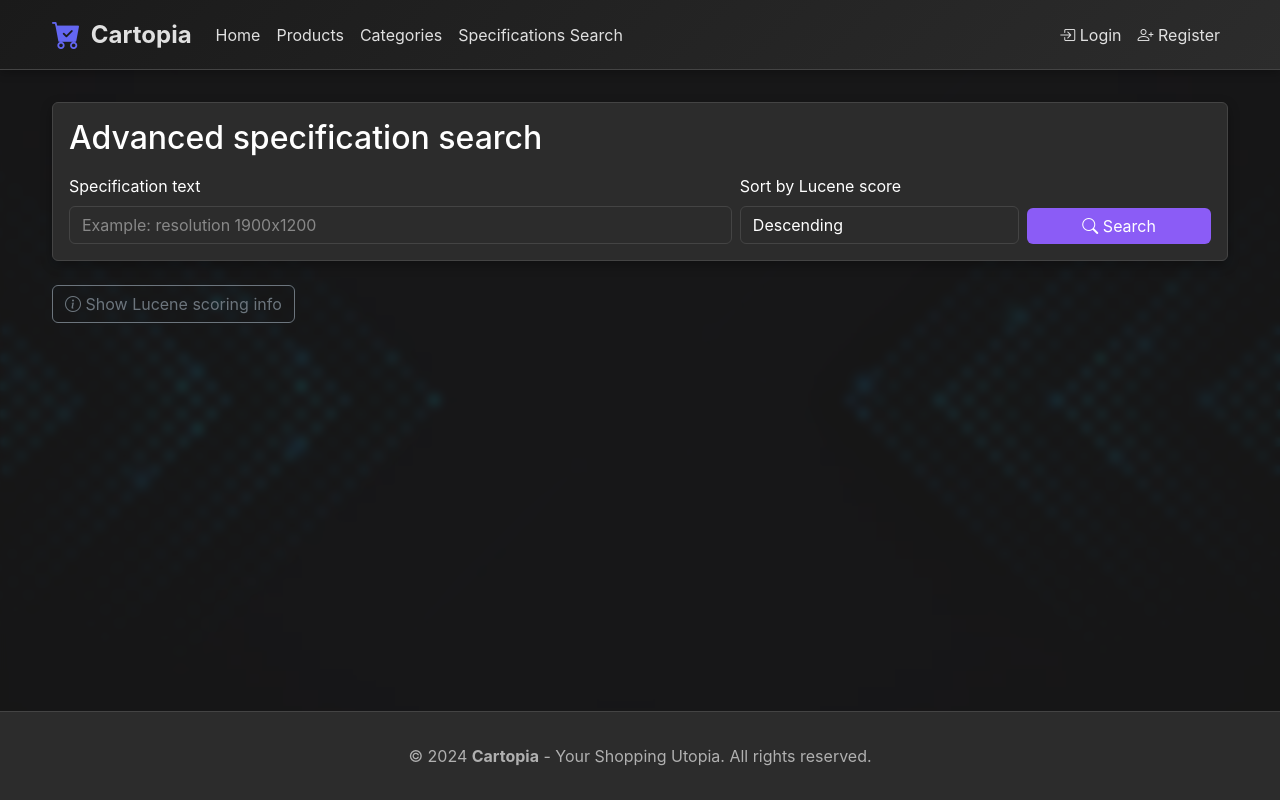
After one commit to AndraSmarandache/Cartopia, a Django app: page /search/specifications/ in a window 1280 px wide. The commit adds this page. Run offline with Django 4.2, Linux system fonts and the light colour scheme; data comes from the database, SQL or seed files in the repository.

Commit message:
Added specification search page with Lucene BM25 scoring

```diff
--- a/shop/urls.py
+++ b/shop/urls.py
@@ -3,6 +3,7 @@ from . import views
 
 urlpatterns = [
     path('', views.home, name='home'),
+    path('search/specifications/', views.specification_search, name='specification_search'),
     path('api/autocomplete/', views.autocomplete_api, name='autocomplete_api'),
     path('register/', views.register, name='register'),
     path('login/', views.CustomLoginView.as_view(), name='login'),
--- a/shop/views.py
+++ b/shop/views.py
@@ -16,6 +16,7 @@ from .forms import UserRegistrationForm, ProductForm, CheckoutForm, UserProfileF
 from .decorators import admin_required
 from .pdf_utils import generate_and_attach_pdf
 from .search_utils import search_products_bm25
+from .lucene_spec_search import search_specifications_lucene_style, get_lucene_scoring_note
 from .autocomplete import get_suggestions
 from .similarity import get_similar_products
 
@@ -132,6 +133,29 @@ def product_list(request):
         'selected_category': category_slug,
         'search_query': search_query,
         'wishlist_product_ids': wishlist_product_ids,
+    })
+
+
+def specification_search(request):
+    query = (request.GET.get('q') or '').strip()
+    score_order = (request.GET.get('score_order') or 'desc').lower()
+    if score_order not in {'asc', 'desc'}:
+        score_order = 'desc'
+
+    products = list(Product.objects.filter(is_active=True))
+    results = []
+    if query:
+        results = search_specifications_lucene_style(
+            products,
+            query,
+            score_order=score_order,
+        )
+
+    return render(request, 'shop/specification_search.html', {
+        'query': query,
+        'score_order': score_order,
+        'results': results,
+        'lucene_scoring_note': get_lucene_scoring_note(),
     })
 
 
--- a/templates/base.html
+++ b/templates/base.html
@@ -437,6 +437,9 @@
                     <li class="nav-item">
                         <a class="nav-link" href="{% url 'category_list' %}">Categories</a>
                     </li>
+                    <li class="nav-item">
+                        <a class="nav-link" href="{% url 'specification_search' %}">Specifications Search</a>
+                    </li>
                 </ul>
                 <ul class="navbar-nav">
                     {% if user.is_authenticated %}
--- /dev/null
+++ b/templates/shop/specification_search.html
@@ -0,0 +1,76 @@
+{% extends 'base.html' %}
+
+{% block title %}Specification Search - Cartopia{% endblock %}
+
+{% block content %}
+<div class="card mb-4">
+    <div class="card-body">
+        <h2 class="mb-3">Advanced specification search</h2>
+        <form method="get" action="{% url 'specification_search' %}" class="row g-2 align-items-end">
+            <div class="col-md-7">
+                <label for="spec-query" class="form-label">Specification text</label>
+                <input id="spec-query" type="text" name="q" value="{{ query }}" class="form-control" placeholder="Example: resolution 1900x1200">
+            </div>
+            <div class="col-md-3">
+                <label for="score-order" class="form-label">Sort by Lucene score</label>
+                <select id="score-order" name="score_order" class="form-select">
+                    <option value="desc" {% if score_order == 'desc' %}selected{% endif %}>Descending</option>
+                    <option value="asc" {% if score_order == 'asc' %}selected{% endif %}>Ascending</option>
+                </select>
+            </div>
+            <div class="col-md-2 d-grid">
+                <button type="submit" class="btn btn-primary">
+                    <i class="bi bi-search"></i> Search
+                </button>
+            </div>
+        </form>
+    </div>
+</div>
+
+<div class="mb-4">
+    <button class="btn btn-outline-secondary" type="button" data-bs-toggle="collapse" data-bs-target="#lucene-info" aria-expanded="false" aria-controls="lucene-info">
+        <i class="bi bi-info-circle"></i> Show Lucene scoring info
+    </button>
+</div>
+
+<div class="collapse mb-4" id="lucene-info">
+    <div class="card">
+        <div class="card-body">
+            <h5 class="mb-2">How Lucene score works</h5>
+            <p class="mb-2 text-muted">{{ lucene_scoring_note }}</p>
+            <ul class="mb-0 text-muted">
+                <li>Higher score means the specification is a better match</li>
+                <li>Descending sort puts the best matches first</li>
+                <li>Ascending sort puts the weaker matches first</li>
+            </ul>
+        </div>
+    </div>
+</div>
+
+{% if query %}
+    <div class="mb-3">
+        <strong>{{ results|length }}</strong> result(s) for <strong>{{ query }}</strong>
+    </div>
+    {% if results %}
+        <div class="row">
+            {% for item in results %}
+                {% with product=item.product %}
+                <div class="col-md-6 mb-4">
+                    <div class="card h-100">
+                        <div class="card-body">
+                            <h5 class="card-title">
+                                <a href="{% url 'product_detail' product.slug %}" class="text-decoration-none">{{ product.name }}</a>
+                            </h5>
+                            <p class="text-muted mb-2">Lucene score: {{ item.score|floatformat:5 }}</p>
+                            <p class="mb-0">{{ product.specifications|truncatewords:35 }}</p>
+                        </div>
+                    </div>
+                </div>
+                {% endwith %}
+            {% endfor %}
+        </div>
+    {% else %}
+        <div class="alert alert-info">No specification documents matched this query</div>
+    {% endif %}
+{% endif %}
+{% endblock %}
```
